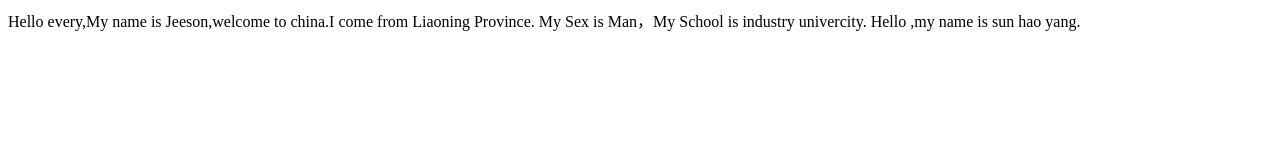
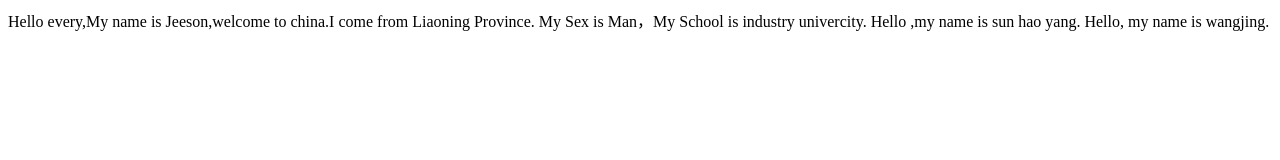
Before and after one commit to sunjixin/FirstRepository, a plain HTML site: page index.html in a window 1280 px wide. Drawn offline with Linux system fonts and the light colour scheme.

Commit message:
第五次提交

```diff
--- a/index.html
+++ b/index.html
@@ -12,5 +12,7 @@
 
 
     Hello ,my name is sun hao yang.
+
+    Hello, my name is wangjing.
   </body>
 </html>
```
